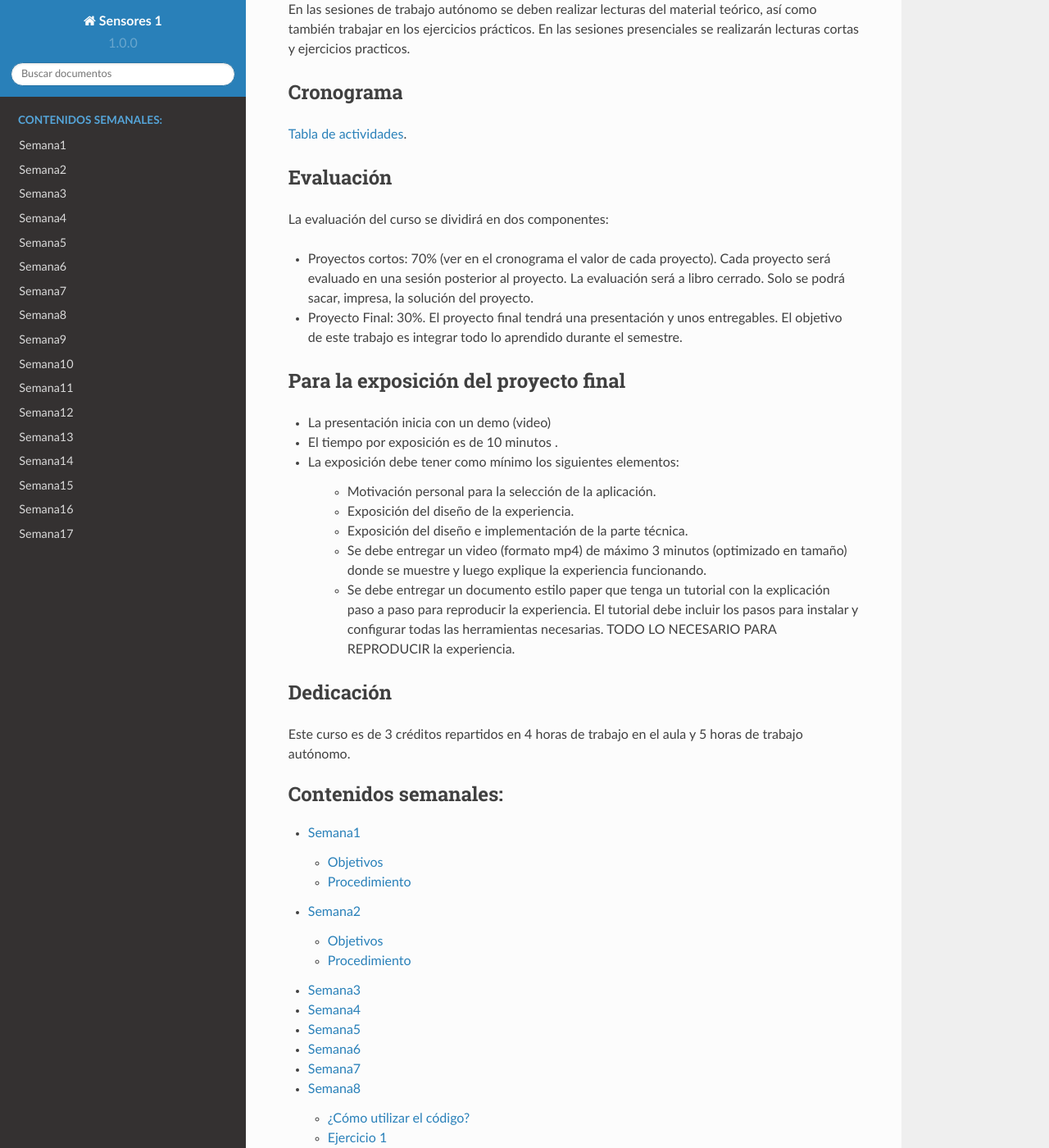
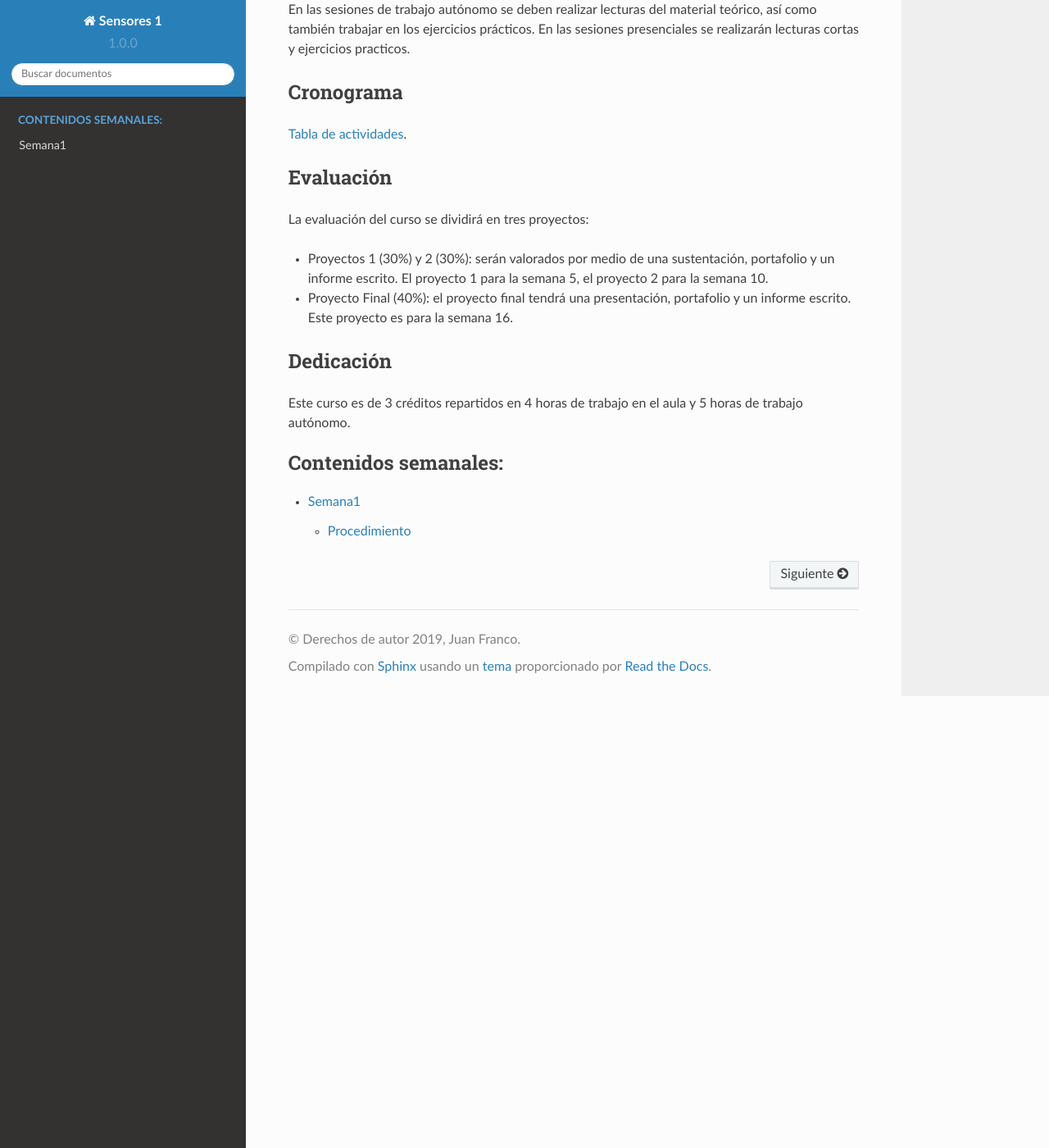
Before and after one commit to juanferfranco/sensores1, a Sphinx documentation site: the page built from docs/index.rst, in a window 1280 px wide and 1400 px high, scrolled down 752 px. Shown: the whole window at 82% size. Built offline with Sphinx 7.4.7 and the Read the Docs theme 2.0.0, drawn with Linux system fonts in a browser that asks for light colours; some of the changed text lies outside the part shown.

Commit message:
mount 2019-20

```diff
--- a/docs/index.rst
+++ b/docs/index.rst
@@ -26,33 +26,18 @@ En las sesiones de trabajo autónomo se deben realizar lecturas del material te
 ejercicios prácticos. En las sesiones presenciales se realizarán lecturas cortas y ejercicios practicos.
 
 Cronograma
-----------
-`Tabla de actividades <https://drive.google.com/open?id=1OCgYpnpQ8FSwBI6o41Zr3rhoPoCaPESbgXEIJl6k_VY>`__.
+-----------
+`Tabla de actividades <https://drive.google.com/open?id=1kArdkwix-3VCNSje3RKLJZ_kg_YGCDKYn0pMd1BODrY>`__.
 
 Evaluación
 -----------
-La evaluación del curso se dividirá en dos componentes:
+La evaluación del curso se dividirá en tres proyectos:
 
-* Proyectos cortos: 70% (ver en el cronograma el valor de cada proyecto). Cada proyecto será evaluado en una sesión posterior
-  al proyecto. La evaluación será a libro cerrado. Solo se podrá sacar, impresa, la solución del proyecto.
+* Proyectos 1 (30%) y 2 (30%): serán valorados por medio de una sustentación, portafolio y un informe escrito.
+  El proyecto 1 para la semana 5, el proyecto 2 para la semana 10.
 
-* Proyecto Final:   30%. El proyecto final tendrá una presentación y unos entregables. El objetivo de este trabajo es
-  integrar todo lo aprendido durante el semestre.
-
-Para la exposición del proyecto final
---------------------------------------------
-* La presentación inicia con un demo (video)
-* El tiempo por exposición es de 10 minutos .
-* La exposición debe tener como mínimo los siguientes elementos:
-
-    * Motivación personal para la selección de la aplicación.
-    * Exposición del diseño de la experiencia.
-    * Exposición del diseño e implementación de la parte técnica.
-    * Se debe entregar un video (formato mp4) de máximo 3 minutos (optimizado en tamaño) donde se muestre y luego explique
-      la experiencia funcionando.
-    * Se debe entregar un documento estilo paper que tenga un tutorial con la explicación paso a paso para reproducir
-      la experiencia. El tutorial debe incluir los pasos para instalar y configurar todas las herramientas necesarias. TODO
-      LO NECESARIO PARA REPRODUCIR la experiencia.
+* Proyecto Final (40%): el proyecto final tendrá una presentación, portafolio y un informe escrito.
+  Este proyecto es para la semana 16.
 
 Dedicación
 ----------
@@ -63,19 +48,3 @@ Este curso es de 3 créditos repartidos en 4 horas de trabajo en el aula y 5 hor
    :caption: Contenidos semanales:
 
    Semana1 <_semana1/semana1>
-   Semana2 <_semana2/semana2>
-   Semana3 <_semana3/semana3>
-   Semana4 <_semana4/semana4>
-   Semana5 <_semana5/semana5>
-   Semana6 <_semana6/semana6>
-   Semana7 <_semana7/semana7>
-   Semana8 <_semana8/semana8>
-   Semana9 <_semana9/semana9>
-   Semana10 <_semana10/semana10>
-   Semana11 <_semana11/semana11>
-   Semana12 <_semana12/semana12>
-   Semana13 <_semana13/semana13>
-   Semana14 <_semana14/semana14>
-   Semana15 <_semana15/semana15>
-   Semana16 <_semana16/semana16>
-   Semana17 <_semana17/semana17>
```
Also changed, not shown: other parts of docs/index.rst (+5 -5 lines), docs/_semana1/semana1.rst (+12 -20 lines).
